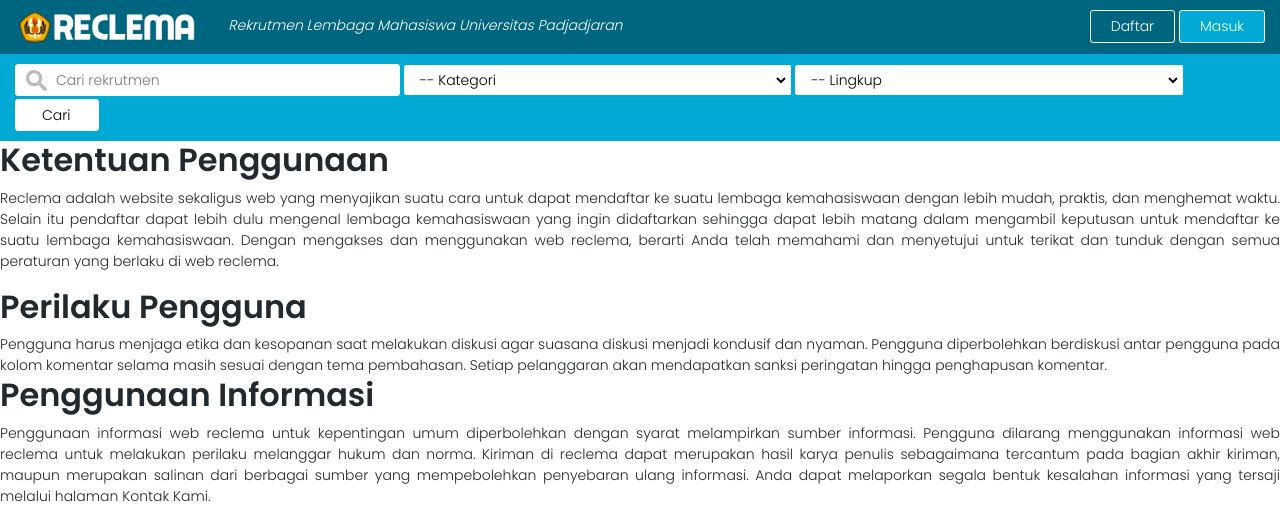
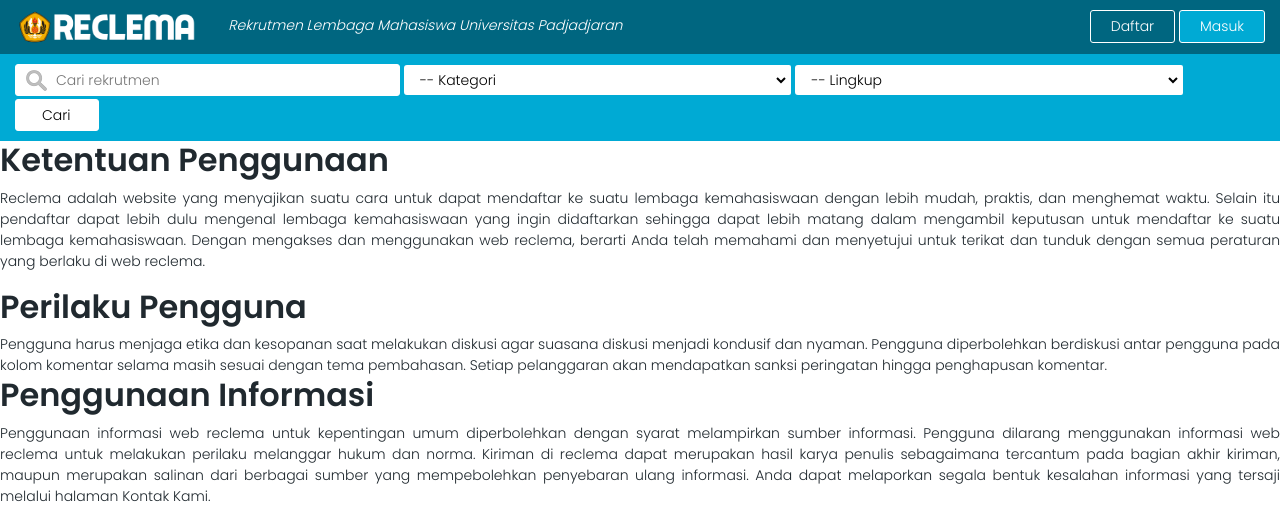
Before and after one commit to fadillaharsa/pwproject, a CodeIgniter app: page /pwproject/index.php/ketentuan_penggunaan in a window 1280 px wide. Shown: the top 506 px of the page. Run offline with CodeIgniter, Linux system fonts and the light colour scheme; data that the repository does not hold is empty; some libraries are stand-ins or nearby versions.

Commit message:
Edit ketentuan_penggunaan dan tentang_kami

```diff
--- a/Reclema/application/views/ketentuan_penggunaan.php
+++ b/Reclema/application/views/ketentuan_penggunaan.php
@@ -9,7 +9,7 @@ include "part/function_header.php";
 	<div class="row">
 		<div class="col-dm-12" style="text-align: justify">
 			<h2>Ketentuan Penggunaan</h2>
-			<p>Reclema  adalah website sekaligus web yang menyajikan suatu cara untuk dapat mendaftar ke suatu lembaga kemahasiswaan dengan lebih mudah, praktis, dan menghemat waktu. Selain itu pendaftar dapat lebih dulu mengenal lembaga kemahasiswaan yang ingin didaftarkan sehingga dapat lebih matang dalam mengambil keputusan untuk mendaftar ke suatu lembaga kemahasiswaan. Dengan mengakses dan menggunakan web reclema, berarti Anda telah memahami dan menyetujui untuk terikat dan tunduk dengan semua peraturan yang berlaku di web reclema.
+			<p>Reclema  adalah website yang menyajikan suatu cara untuk dapat mendaftar ke suatu lembaga kemahasiswaan dengan lebih mudah, praktis, dan menghemat waktu. Selain itu pendaftar dapat lebih dulu mengenal lembaga kemahasiswaan yang ingin didaftarkan sehingga dapat lebih matang dalam mengambil keputusan untuk mendaftar ke suatu lembaga kemahasiswaan. Dengan mengakses dan menggunakan web reclema, berarti Anda telah memahami dan menyetujui untuk terikat dan tunduk dengan semua peraturan yang berlaku di web reclema.
 <h2>Perilaku Pengguna</h2>
 Pengguna harus menjaga etika dan kesopanan saat melakukan diskusi agar suasana diskusi menjadi kondusif dan nyaman. Pengguna diperbolehkan berdiskusi antar pengguna pada kolom komentar selama masih sesuai dengan tema pembahasan. Setiap pelanggaran akan mendapatkan sanksi peringatan hingga penghapusan komentar.
 <h2>Penggunaan Informasi</h2>
--- a/Reclema/application/views/tentang_kami.php
+++ b/Reclema/application/views/tentang_kami.php
@@ -19,7 +19,7 @@ include "part/function_header.php";
 	<div class="row" style="width: auto; height: auto; border: 3px solid skyblue; border-radius: 3px">		<div class="col-md-12">
 			<h2>2. Siradj Al-Fauzi</h2>
 			<p><img style="border-radius: 50%; float: left" width="200px" height="300px"src="<?php base_url()?>../content/Siradj.jpg">
-			<span style="white-space: pre;">	</span>Nama<span style="white-space: pre;">	</span>: Siradj Al-Fauzi<br>
+			<span style="white-space: pre;">	</span>Nama<span style="white-space: pre;">	</span>: Muhammad Siradj Al-Fauzi<br>
 			<span style="white-space: pre;">	</span>NPM<span style="white-space: pre;">	</span>: 140810170021<br>
 			<span style="white-space: pre;">	</span>Jurusan<span style="white-space: pre;">	</span>: S-1 Teknik Informatika UNPAD<br>
 			<span style="white-space: pre;">	</span>Hobby<span style="white-space: pre;">	</span>: Ngoding, Blogging</p>
```
